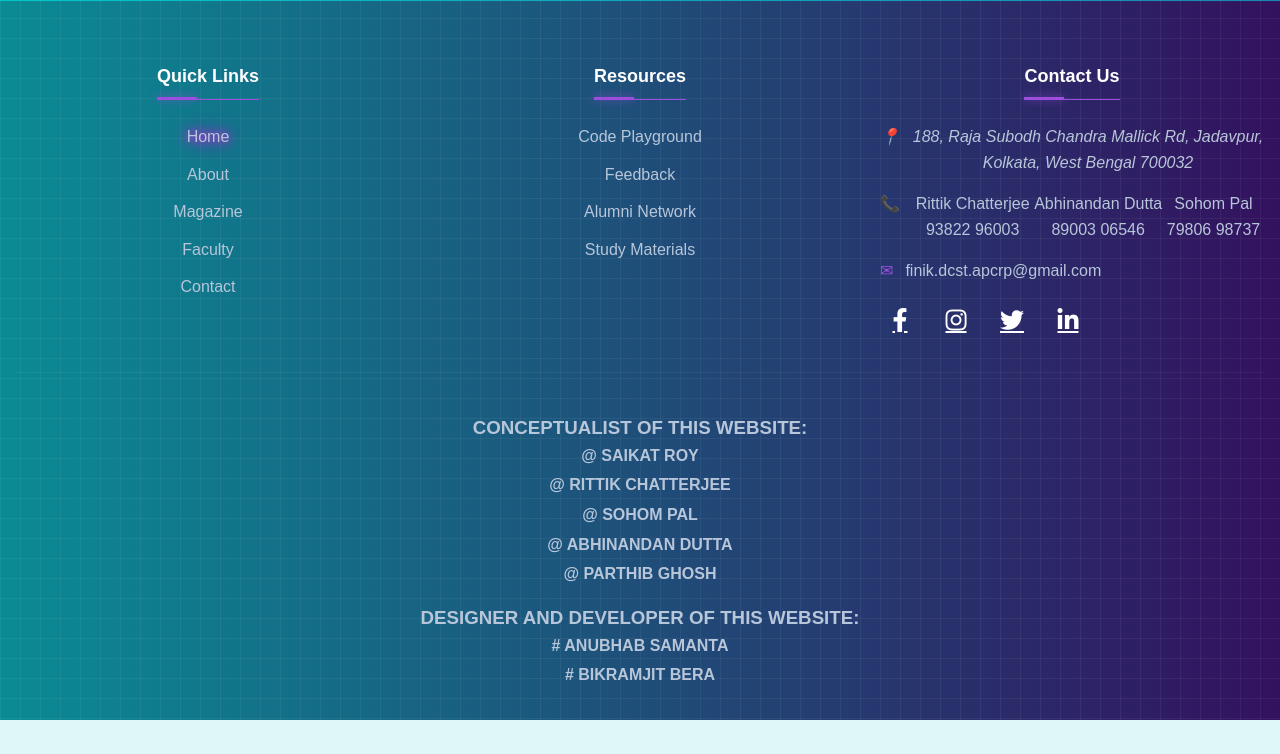
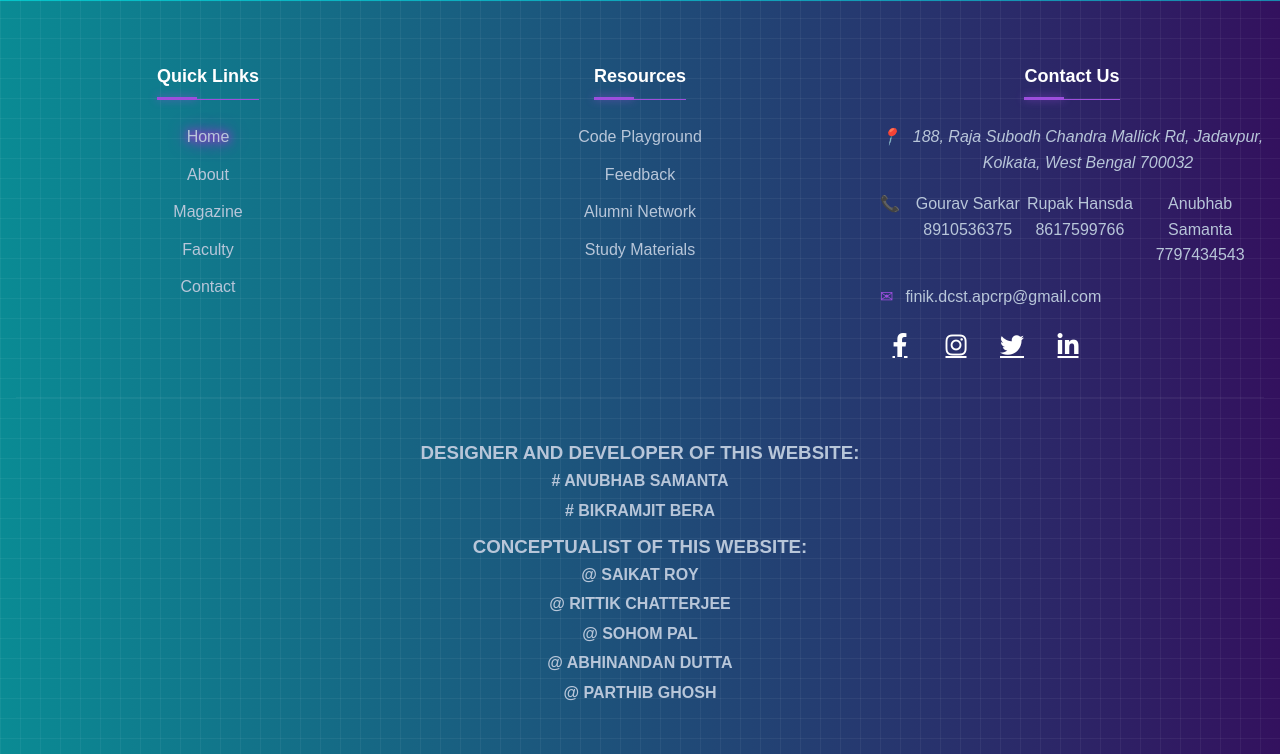
Before and after one commit to apcrp-dcst/DCST-WEBSITE, a plain HTML site: page index.html in a window 1280 px wide. Shown: the part 2869-3623 px from the top of the page. Before the commit the page ends 3589 px from the top, so only its background shows below. Drawn offline with Linux system fonts and the light colour scheme.

Commit message:
Update index.html

```diff
--- a/index.html
+++ b/index.html
@@ -281,9 +281,9 @@
             </address>
             <p class="contact-item">
               <span class="contact-icon">📞</span>
-              <span>Rittik Chatterjee  93822 96003</span>
-              <span>Abhinandan Dutta  89003 06546</span>
-              <span>Sohom Pal  79806 98737</span>
+              <span>Gourav Sarkar 8910536375</span>
+              <span>Rupak Hansda 8617599766</span>
+              <span>Anubhab Samanta 7797434543</span>
             </p>
             <p class="contact-item">
               <span class="contact-icon">✉</span>
@@ -309,16 +309,16 @@
       </div>
 
       <div class="footer-bottom">
+        <p class="mb-2"><h3>DESIGNER AND DEVELOPER OF THIS WEBSITE:</h3></p>
+        <p class="mb-1 font-semibold"><b># ANUBHAB SAMANTA</b></p>
+        <p class="font-semibold"># BIKRAMJIT BERA</p>
+
         <p class="mb-2"><h3>CONCEPTUALIST OF THIS WEBSITE:</h3></p>
         <p class="mb-1 font-semibold">@ SAIKAT ROY</p>
         <p class="mb-1 font-semibold">@ RITTIK CHATTERJEE</p>
         <p class="mb-1 font-semibold">@ SOHOM PAL</p>
         <p class="mb-1 font-semibold">@ ABHINANDAN DUTTA</p>
         <p class="mb-4 font-semibold">@ PARTHIB GHOSH</p>
-
-        <p class="mb-2"><h3>DESIGNER AND DEVELOPER OF THIS WEBSITE:</h3></p>
-        <p class="mb-1 font-semibold"># ANUBHAB SAMANTA</p>
-        <p class="font-semibold"># BIKRAMJIT BERA</p>
       </div>
     </div>
   </footer>
```
